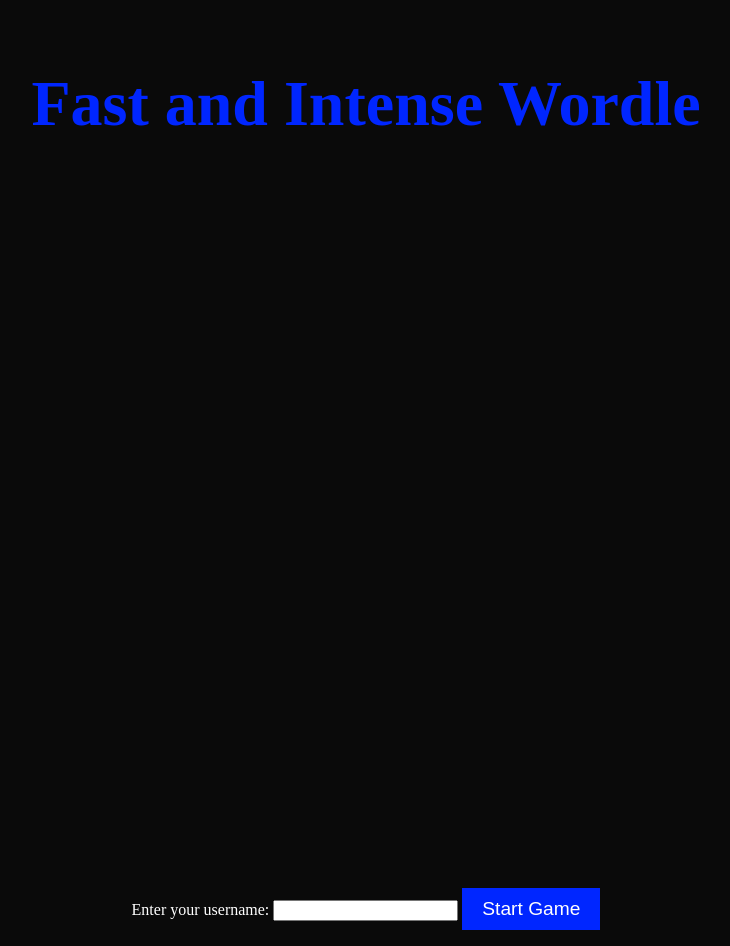
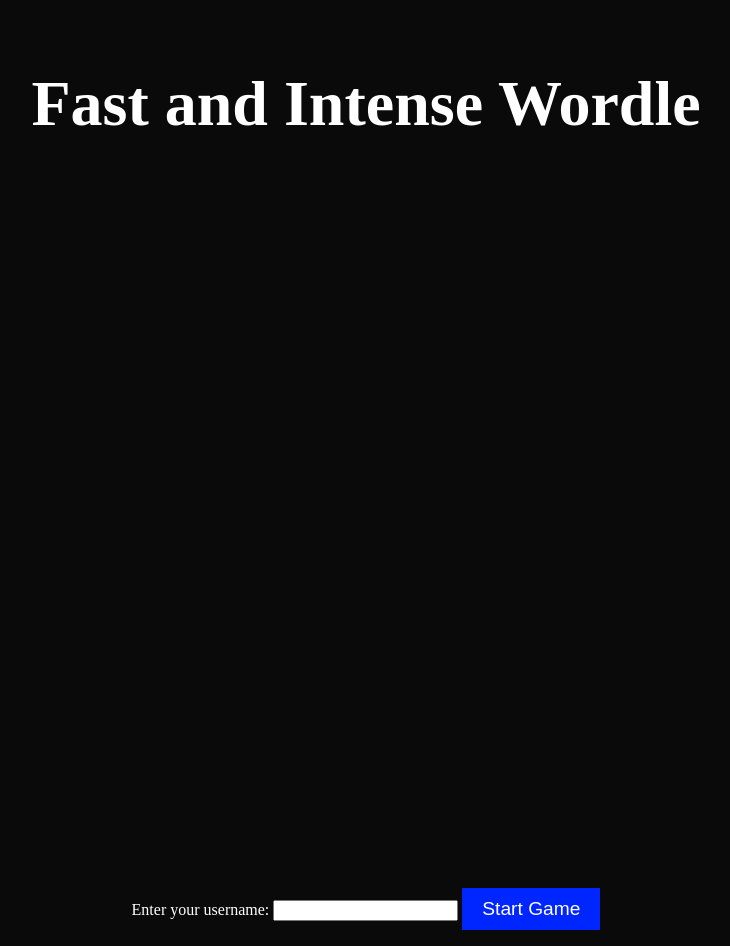
Before and after one commit to bzhao-1/WordleClone, a plain HTML site: page game/templates/index.html in a window 1280 px wide. Shown: the whole page, without its empty margins (274-1004 px from the left). Drawn offline with Linux system fonts and the light colour scheme.

Commit message:
Co-authored-by: Khizar Qureshi <Khizar-qureshi@users.noreply.github.com>

```diff
--- a/game/templates/index.html
+++ b/game/templates/index.html
@@ -59,7 +59,7 @@
             text-align: center;
             background: rgb(10, 10, 10);
             padding: 1rem 0;
-            color: rgb(0, 38, 255);
+            color: rgb(255, 255, 255);
             font-size: 2rem;
         }
 
```
